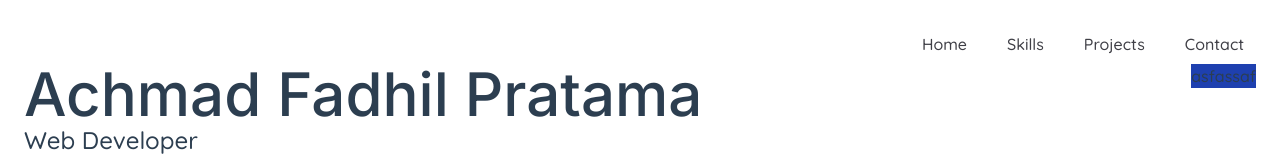
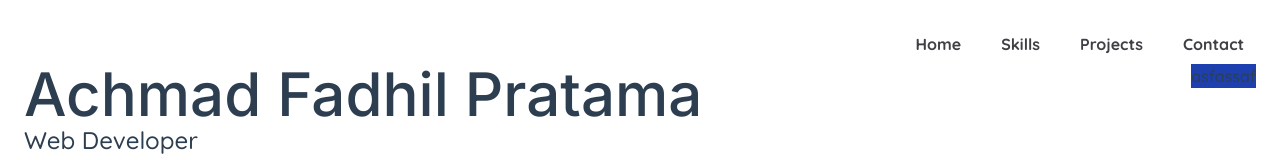
Before and after one commit to aachan13/portfolio, a Vue app: page / in a window 1280 px wide. Shown: the top 160 px of the page. Built offline with nearby package versions, Linux system fonts and the light colour scheme.

Commit message:
customize anchor tag

```diff
--- a/src/assets/tailwind.css
+++ b/src/assets/tailwind.css
@@ -2,4 +2,11 @@
 
 @tailwind components;
 
+@layer components {
+    a{
+        font-weight: bold;
+        color: gray;
+    }
+}
+
 @tailwind utilities;
```
